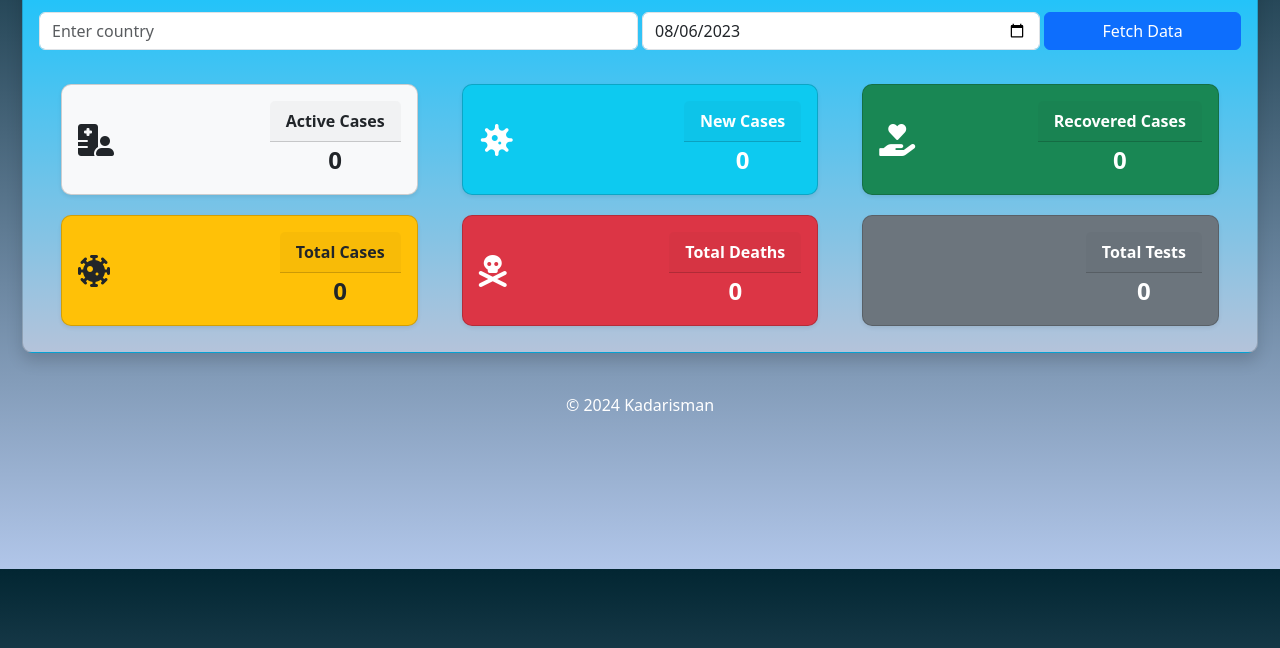
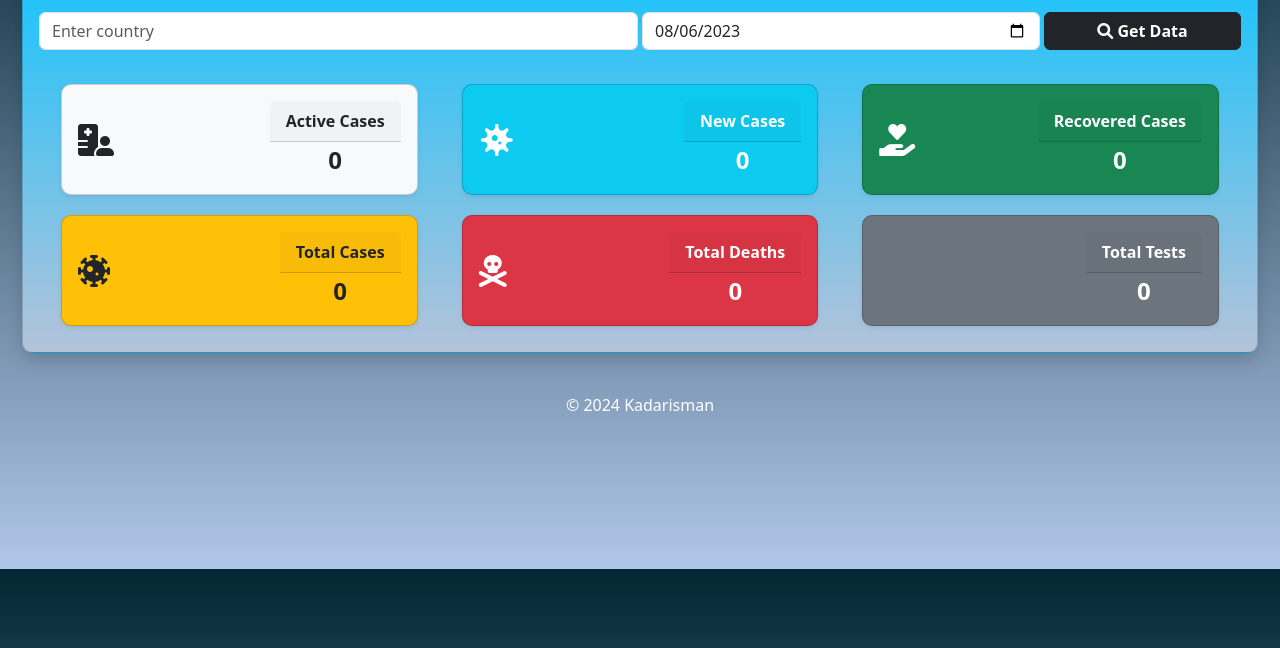
Before and after one commit to rismankadar/INPG-RMT-075-Assignment-3-kadarisman, a plain HTML site: page index.html in a window 1280 px wide. Shown: the part 152-800 px from the top of the page. Drawn offline with nearby package versions, Linux system fonts and the light colour scheme; some packages are replaced by stand-ins of ours; a script that the page names is missing; some icons are missing.

Commit message:
tombol search

```diff
--- a/index.html
+++ b/index.html
@@ -55,7 +55,7 @@
                     <input type="date" id="input-date" class="form-control" value="2023-08-06" />
                   </div>
                   <div class="col-md-2">
-                    <button id="btn-fetch" class="btn btn-primary w-100" type="button">Fetch Data</button>
+                    <button id="btn-fetch" class="btn btn-dark w-100 fw-bold" type="button"><i class="fa-solid fa-magnifying-glass"></i> Get Data</button>
                   </div>
                 </div>
               </form>
```
